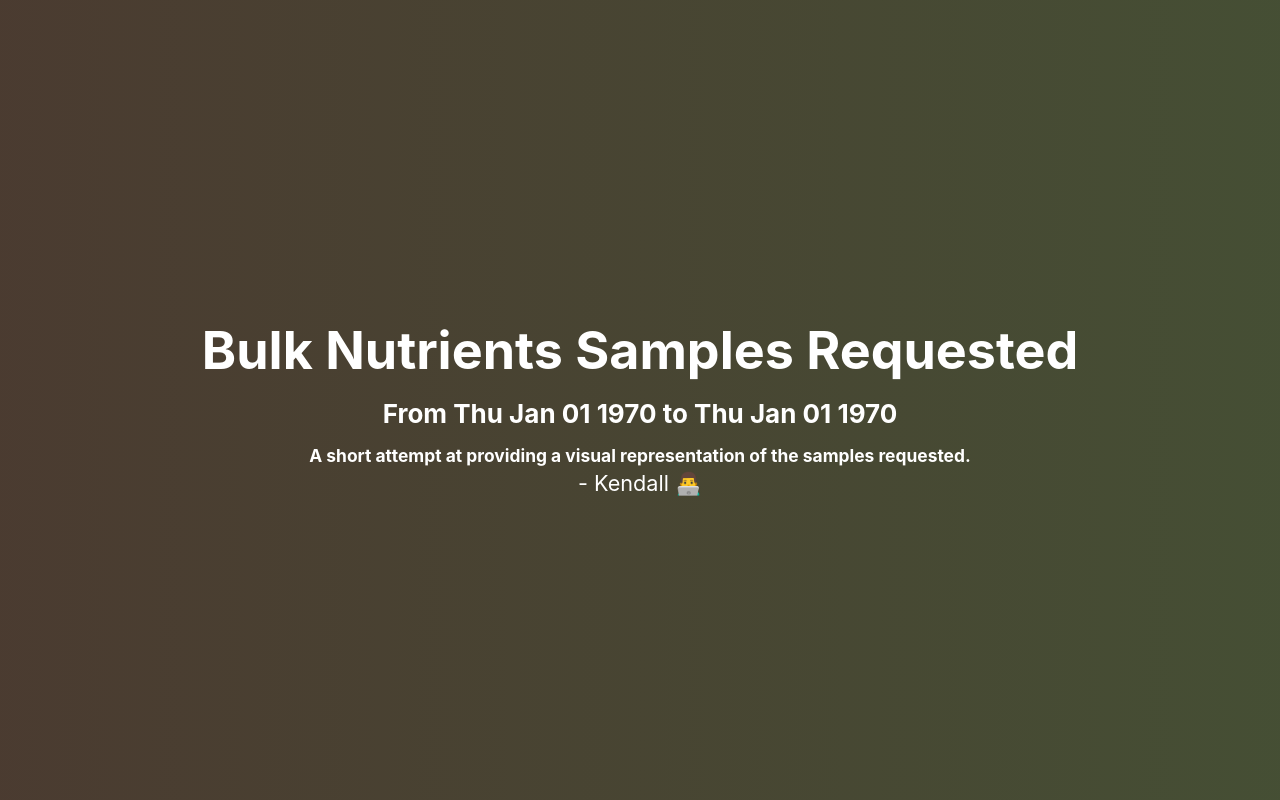
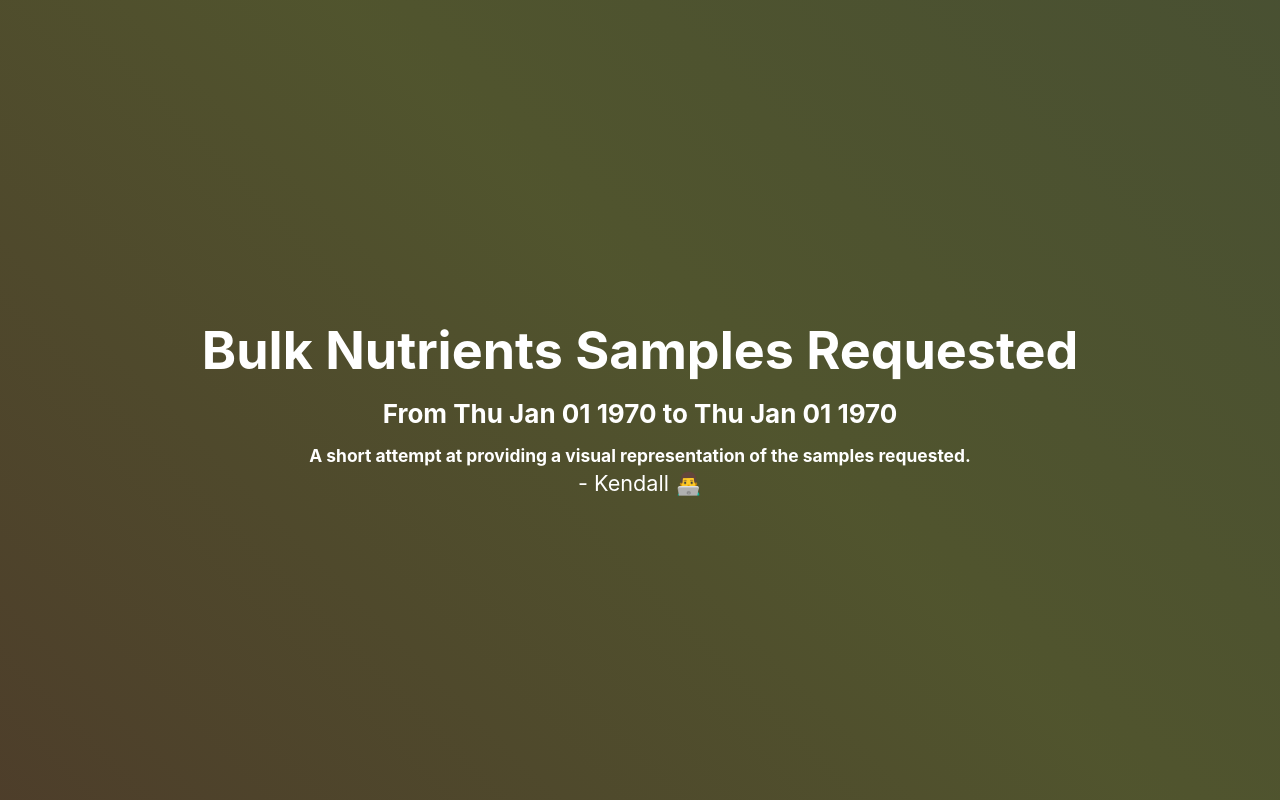
Before and after one commit to kmsherrin/bn-sample-da-viz, a React (Create React App) app: page / in a window 1280 px wide. Shown: the top 800 px of the page. Built offline with nearby package versions, Linux system fonts and the light colour scheme; no server answers.

Commit message:
add start screen polish

```diff
--- a/src/App.css
+++ b/src/App.css
@@ -260,15 +260,33 @@
   justify-content: flex-end;
 }
 
+/* Little gradient thing for start screen juice */
 .gradient-background {
   background: -webkit-linear-gradient(
-    to right,
+    45deg,
     #c06f243a,
+    #ca65063a,
+    #dadd183a,
     #cef0352d
   );
   background: linear-gradient(
-    to right,
+    45deg,
     #c06f243a,
+    #ca65063a,
+    #dadd183a,
     #cef0352d
   );
+  background-size: 200% 200%;
+  animation: gradient 15s ease infinite;
 }
+@keyframes gradient {
+	0% {
+		background-position: 0% 50%;
+	}
+	50% {
+		background-position: 100% 50%;
+	}
+	100% {
+		background-position: 0% 50%;
+	}
+}
```
